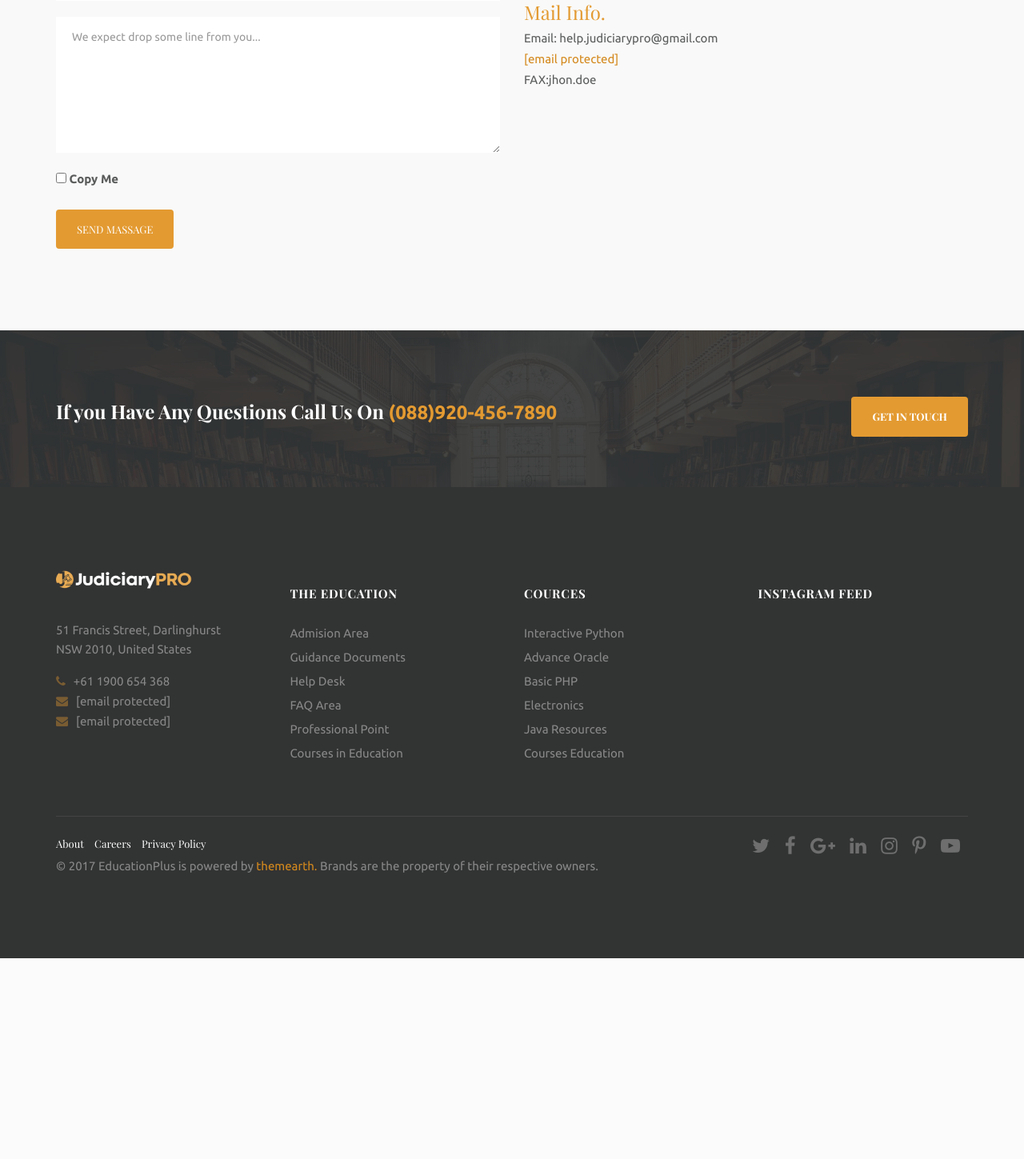
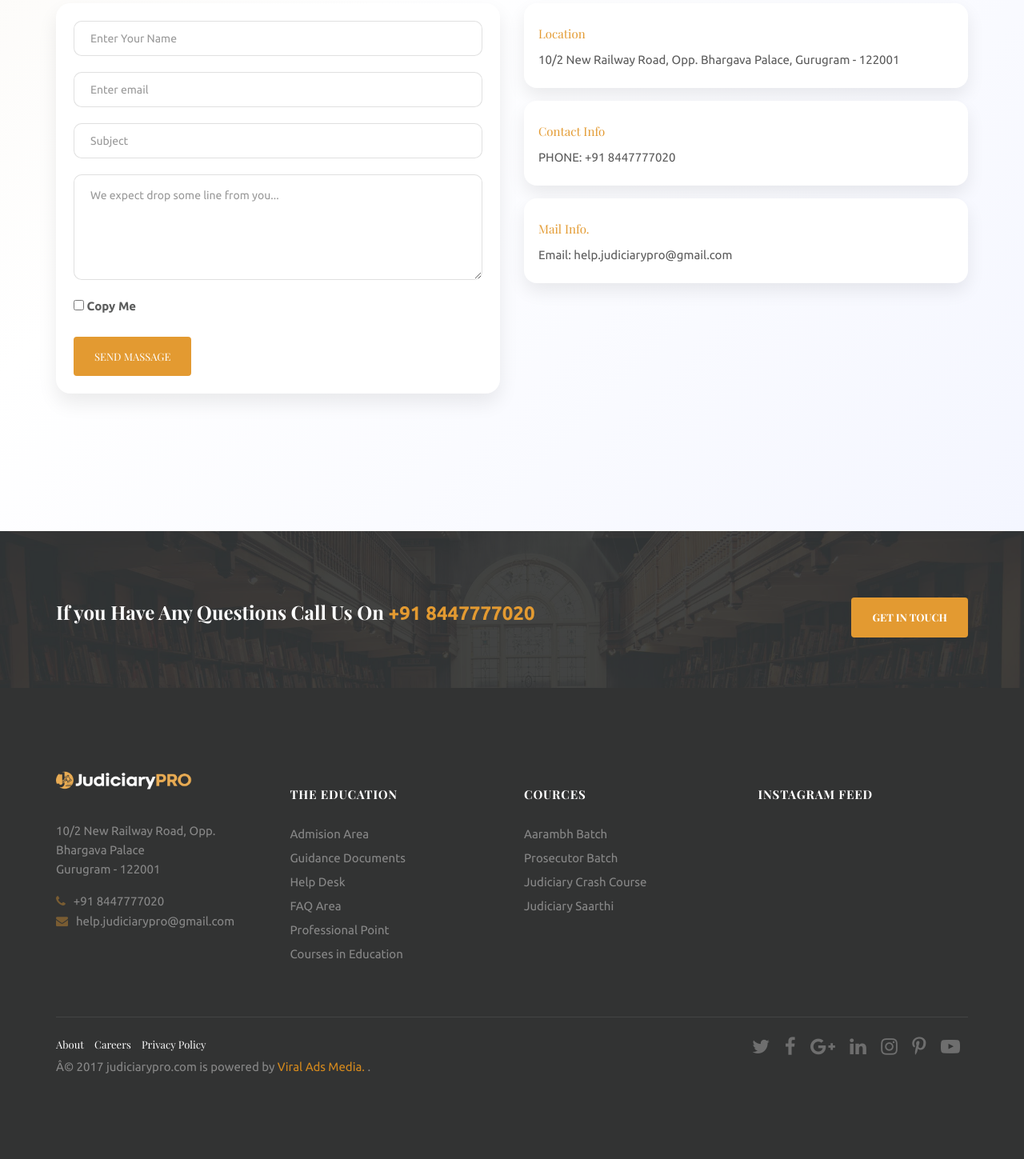
Before and after one commit to rj31portfolio/judiciarypro, a PHP site: page /contact.html in a window 1280 px wide. Shown: the part 1085-2534 px from the top of the page at 80% size. Before the commit the page ends 2283 px from the top, so only its background shows below. Run offline with PHP 8.4, Linux system fonts and the light colour scheme; some libraries are stand-ins or nearby versions; some web fonts are replaced.

Commit message:
make change and add some sections

```diff
--- a/assets/css/custom.css
+++ b/assets/css/custom.css
@@ -538,6 +538,211 @@
             }
         }
 
+        .jp-about-section {
+            padding: 70px 0;
+            background: linear-gradient(135deg, #ffffff 0%, #f7f4ee 45%, #f4f6ff 100%);
+        }
+
+        .jp-about-row {
+            display: flex;
+            align-items: center;
+        }
+
+        .jp-about-media {
+            position: relative;
+            border-radius: 20px;
+            overflow: hidden;
+            box-shadow: 0 18px 34px rgba(33, 42, 63, 0.14);
+        }
+
+        .jp-about-media img {
+            width: 100%;
+            display: block;
+        }
+
+        .jp-about-badge {
+            position: absolute;
+            left: 18px;
+            bottom: 18px;
+            background: rgba(0, 0, 0, 0.7);
+            color: #fff;
+            padding: 10px 14px;
+            border-radius: 12px;
+            font-size: 12px;
+            font-weight: 600;
+            line-height: 1.3;
+        }
+
+        .jp-about-badge span {
+            display: block;
+            font-size: 14px;
+            font-weight: 800;
+            color: #ffcc66;
+        }
+
+        .jp-about-card {
+            background: #fff;
+            border-radius: 20px;
+            padding: 26px;
+            box-shadow: 0 16px 30px rgba(18, 18, 18, 0.08);
+        }
+
+        .jp-about-card h2 {
+            font-size: 26px;
+            font-weight: 800;
+            margin: 0 0 12px;
+            color: #1b1b1b;
+        }
+
+        .jp-about-card p {
+            color: #5b5b5b;
+            font-size: 14px;
+            line-height: 1.7;
+            margin-bottom: 12px;
+        }
+
+        .jp-about-points {
+            margin: 14px 0 18px;
+        }
+
+        .jp-point {
+            display: flex;
+            align-items: flex-start;
+            gap: 10px;
+            font-size: 13px;
+            color: #3f3f3f;
+        }
+
+        .jp-point + .jp-point {
+            margin-top: 8px;
+        }
+
+        .jp-point i {
+            color: #d7a338;
+            margin-top: 2px;
+        }
+
+        .jp-about-page .jp-about-card {
+            margin-bottom: 24px;
+        }
+
+        .jp-about-stats {
+            margin-top: 20px;
+        }
+
+        .jp-stat-card {
+            background: #fff;
+            border-radius: 16px;
+            padding: 20px;
+            text-align: center;
+            box-shadow: 0 12px 24px rgba(18, 18, 18, 0.08);
+            border: 1px solid rgba(0, 0, 0, 0.06);
+            margin-bottom: 18px;
+        }
+
+        .jp-stat-card h3 {
+            margin: 0 0 6px;
+            font-size: 22px;
+            font-weight: 800;
+            color: #8a5c14;
+        }
+
+        .jp-stat-card p {
+            margin: 0;
+            font-size: 13px;
+            color: #5b5b5b;
+        }
+
+        @media (max-width: 991px) {
+            .jp-about-row {
+                flex-direction: column;
+                gap: 22px;
+            }
+        }
+
+        @media (max-width: 767px) {
+            .jp-about-section {
+                padding: 60px 0;
+            }
+
+            .jp-about-card h2 {
+                font-size: 22px;
+            }
+        }
+
+        .jp-contact-section {
+            padding: 70px 0;
+            background: linear-gradient(135deg, #f9f6f1 0%, #ffffff 45%, #f4f6ff 100%);
+        }
+
+        .jp-contact-title {
+            font-size: 28px;
+            font-weight: 800;
+            margin: 0 0 24px;
+            color: #1b1b1b;
+            text-align: center;
+        }
+
+        .jp-contact-inner .innerpage-section {
+            border-radius: 18px;
+            overflow: hidden;
+            box-shadow: 0 16px 30px rgba(33, 42, 63, 0.12);
+            margin-bottom: 26px;
+        }
+
+        .jp-contact-inner .lgx-contactform {
+            background: #fff;
+            border-radius: 18px;
+            padding: 22px;
+            box-shadow: 0 12px 24px rgba(18, 18, 18, 0.08);
+        }
+
+        .jp-contact-inner .lgx-contactform .form-control {
+            height: 44px;
+            border-radius: 10px;
+            border: 1px solid rgba(0, 0, 0, 0.12);
+            box-shadow: none;
+        }
+
+        .jp-contact-inner .lgx-contactform .form-control:focus {
+            border-color: #d7a338;
+            box-shadow: 0 0 0 3px rgba(215, 163, 56, 0.15);
+        }
+
+        .jp-contact-inner .lgx-contactform textarea.form-control {
+            height: auto;
+        }
+
+        .jp-contact-inner .contact-info .lgx-box {
+            background: #fff;
+            border-radius: 16px;
+            padding: 18px;
+            box-shadow: 0 10px 22px rgba(18, 18, 18, 0.08);
+            margin-bottom: 16px;
+        }
+
+        .jp-contact-inner .contact-info .title {
+            font-size: 15px;
+            font-weight: 700;
+            color: #1b1b1b;
+            margin-bottom: 6px;
+        }
+
+        .jp-contact-inner .contact-info p {
+            margin-bottom: 4px;
+            color: #5b5b5b;
+        }
+
+        @media (max-width: 767px) {
+            .jp-contact-section {
+                padding: 60px 0;
+            }
+
+            .jp-contact-title {
+                font-size: 24px;
+            }
+        }
+
         .jp-results {
             padding: 0px 0;
             background: #f7f7f9;
@@ -702,6 +907,7 @@
         }
 
         .jp-lead-card {
+            margin-top: 60px;
             background: #fff;
             border-radius: 18px;
             padding: 24px 24px 28px;
--- a/contact.html
+++ b/contact.html
@@ -9,10 +9,10 @@
     <!-- The above 3 meta tags *must* come first in the head -->
 
     <!-- SITE TITLE -->
-    <title>Education Plus</title>
-    <meta name="description" content="Responsive Education HTML5 Template"/>
-    <meta name="keywords" content="Bootstrap3,education,academic, university, Template, school , Responsive, HTML5"/>
-    <meta name="author" content="themearth.com"/>
+    <title>JudiciaryPRO</title>
+    <meta name="description" content="JudiciaryPRO offers judiciary and prosecutor exam preparation with clear concepts, disciplined practice, and personal mentorship."/>
+    <meta name="keywords" content="judiciary, prosecutor, exam prep, law, coaching, Gurugram"/>
+    <meta name="author" content="JudiciaryPRO"/>
 
     <!-- twitter card starts from here, if you don't need remove this section -->
     <meta name="twitter:card" content="summary"/>
@@ -28,10 +28,10 @@
     <!-- twitter card ends from here -->
 
     <!-- facebook open graph starts from here, if you don't need then delete open graph related  -->
-    <meta property="og:title" content="Your home page title"/>
+    <meta property="og:title" content="JudiciaryPRO"/>
     <meta property="og:url" content="http://your domain here.com"/>
     <meta property="og:locale" content="en_US"/>
-    <meta property="og:site_name" content="Your site name here"/>
+    <meta property="og:site_name" content="JudiciaryPRO"/>
     <!--meta property="fb:admins" content="" /-->  <!-- use this if you have  -->
     <meta property="og:type" content="website"/>
     <meta property="og:image" content="assets/img/opengraph/fbphoto.jpg"/>
@@ -82,6 +82,7 @@
 
     <!-- MODERNIZER CSS  -->
     <script src="assets/js/vendor/modernizr-2.8.3.min.js"></script>
+    <link rel="stylesheet" href="assets/css/custom.css" media="all"/>
 
 </head>
 <body class="page page-template">
@@ -98,15 +99,15 @@
 <!--HEADER-->
 <header>
     <div id="lgx-header" class="lgx-header"> <!--lgx-header-container lgx-header-container-white lgx-header-container-brand lgx-header-singlemenu-->
-        <div class="header-top header-top-white"> <!--header-top-white header-top-brand-->
+        <div class="header-top"> <!--header-top-white header-top-brand-->
             <div class="header-top-inner">
                 <div class="container">
                     <div class="row">
                         <div class="col-md-6">
                             <div class="contact">
                                 <ul class="list-inline">
-                                    <li><span class="question-text">Questions?</span> <i class="fa fa-phone" aria-hidden="true"></i> +123 125 145 </li>
-                                    <li><i class="fa fa-envelope" aria-hidden="true"></i> <a href="https://themearth.com/cdn-cgi/l/email-protection" class="__cf_email__" data-cfemail="4f3a3c2a3d212e222a0f2b20222e2621612c2022">[email&#160;protected]</a></li>
+                                    <li><i class="fa fa-phone" aria-hidden="true"></i> +91 8447777020</li>
+                                    <li><i class="fa fa-envelope" aria-hidden="true"></i> <a href="mailto:help.judiciarypro@gmail.com">help.judiciarypro@gmail.com</a></li>
                                 </ul>
                             </div>
                         </div>
@@ -126,7 +127,7 @@
                 </div>
             </div>
         </div> <!--//.header-top-->
-        <div class="lgx-header-bottom lgx-header-bottom-fixed-black lgx-header-bottom-scrol-black"> <!--lgx-header-bottom-black lgx-header-bottom-brand--><!--lgx-header-bottom-fixed lgx-header-bottom-fixed-black lgx-header-bottom-fixed-brand lgx-header-bottom-fixed-transparent--><!--lgx-header-bottom-scrol-black lgx-header-bottom-scrol-brand-->
+        <div class="lgx-header-bottom lgx-header-bottom-fixed-black lgx-header-bottom-fixed-transparent lgx-header-bottom-scrol-black"> <!--lgx-header-bottom-black lgx-header-bottom-brand--><!--lgx-header-bottom-fixed lgx-header-bottom-fixed-black lgx-header-bottom-fixed-brand lgx-header-bottom-fixed-transparent--><!--lgx-header-bottom-scrol-black lgx-header-bottom-scrol-brand-->
             <div class="container">
                 <div class="row">
                     <div class="col-xs-12">
@@ -152,75 +153,13 @@
                                         <div class="collapse navbar-collapse">
                                             <ul class="nav navbar-nav lgx-nav">
                                                 <li>
-                                                    <a href="index.html" class="dropdown-toggle active" data-toggle="dropdown" role="button" aria-haspopup="true" aria-expanded="false">Home <span class="caret"></span></a>
-                                                    <ul class="dropdown-menu multi-level">
-                                                        <li><a href="index.html">Home (Default)</a></li>
-                                                        <li><a href="home-slider.html">Home Slider</a></li>
-                                                        <li><a href="home-contentslider.html">Home Content Slider</a></li>
-                                                        <li><a href="home-typed.html">Home Typed</a></li>
-                                                        <li><a href="home-five.html">Home Five</a></li>
-                                                        <li><a href="home-six.html">Home Six</a></li>
-                                                        <li><a href="home-seven.html">Home Seven</a></li>
-                                                        <li><a href="home-eight.html">Home Eight</a></li>
-                                                    </ul>
+                                                    <a href="index.html">Home</a>
                                                 <li>
-                                                <li>
-                                                    <a href="index.html" class="dropdown-toggle active" data-toggle="dropdown" role="button" aria-haspopup="true" aria-expanded="false">Pages <span class="caret"></span></a>
-                                                    <ul class="dropdown-menu multi-level">
-                                                        <li><a href="about.html">About</a></li>
-                                                        <li><a href="service.html">Services</a></li>
-                                                        <li class="dropdown-submenu">
-                                                            <a href="#" class="dropdown-toggle active" data-toggle="dropdown" role="button" aria-haspopup="true" aria-expanded="false">Courses<span class="caret"></span></a>
-                                                            <ul class="dropdown-menu">
-                                                                <li><a href="courses.html">Courses</a></li>
-                                                                <li><a href="course-single.html">Courses Single</a></li>
-                                                            </ul>
-                                                        </li>
-                                                        <li><a href="registration.html">Registration</a></li>
-                                                        <li class="dropdown-submenu">
-                                                            <a href="#" class="dropdown-toggle active" data-toggle="dropdown" role="button" aria-haspopup="true" aria-expanded="false">Teachers<span class="caret"></span></a>
-                                                            <ul class="dropdown-menu">
-                                                                <li><a href="teachers.html">Teachers</a></li>
-                                                                <li><a href="teacher-single.html">Teacher Single</a></li>
-                                                            </ul>
-                                                        </li>
-                                                        <li class="dropdown-submenu">
-                                                            <a href="#" class="dropdown-toggle active" data-toggle="dropdown" role="button" aria-haspopup="true" aria-expanded="false">Events <span class="caret"></span></a>
-                                                            <ul class="dropdown-menu">
-                                                                <li><a href="events.html">Events</a></li>
-                                                                <li><a href="event-single.html">Event Single</a></li>
-                                                            </ul>
-                                                        </li>
-                                                        <li class="dropdown-submenu">
-                                                            <a href="#" class="dropdown-toggle active" data-toggle="dropdown" role="button" aria-haspopup="true" aria-expanded="false">News <span class="caret"></span></a>
-                                                            <ul class="dropdown-menu">
-                                                                <li><a href="news.html">News</a></li>
-                                                                <li><a href="news-single.html">News Single</a></li>
-                                                            </ul>
-                                                        </li>
-                                                        <li><a href="gallery.html">Gallery</a></li>
-                                                        <li><a href="contact.html">Contact</a></li>
-                                                        <li class="dropdown-submenu">
-                                                            <a href="#" class="dropdown-toggle active" data-toggle="dropdown" role="button" aria-haspopup="true" aria-expanded="false">Dropdown <span class="caret"></span></a>
-                                                            <ul class="dropdown-menu">
-                                                                <li class="dropdown-submenu">
-                                                                    <a href="#" class="dropdown-toggle active" data-toggle="dropdown" role="button" aria-haspopup="true" aria-expanded="false">Dropdown Two<span class="caret"></span></a>
-                                                                    <ul class="dropdown-menu">
-                                                                        <li><a href="#">Dropdown Three</a></li>
-                                                                        <li><a href="#">Dropdown Three</a></li>
-                                                                    </ul>
-                                                                </li>
-                                                                <li><a href="#">Dropdown Two</a></li>
-                                                                <li><a href="#">Dropdown Two</a></li>
-                                                            </ul>
-                                                        </li>
-                                                    </ul>
-                                                </li>
-                                                <li><a class="lgx-scroll active" href="about.html">About</a></li>
-                                                <li><a class="lgx-scroll" href="courses.html">Courses</a></li>
-                                                <li><a class="lgx-scroll" href="events.html">Events</a></li>
-                                                <li><a class="lgx-scroll" href="news.html">News</a></li>
-                                                <li><a class="lgx-scroll" href="contact.html">Contact</a></li>
+                                                <li><a class="lgx-scroll" href="about.html">About</a></li>
+                                                <li><a class="lgx-scroll" href="index.html#lgx-courses">Courses</a></li>
+                                                <li><a class="lgx-scroll" href="index.html#lgx-events">Events</a></li>
+                                                <li><a class="lgx-scroll" href="index.html#lgx-news">News</a></li>
+                                                <li><a class="lgx-scroll active" href="contact.html">Contact</a></li>
                                                 <li class="hidden-xs"><a href="#toggle-search" class="search-animate"><span class="glyphicon glyphicon-search"></span></a></li>
                                             </ul>
                                         </div>
@@ -279,15 +218,18 @@
 
 
 
-    <section>
-        <div id="lgx-contact" class="lgx-contact">
+    <section class="jp-contact-section">
+        <div id="lgx-contact" class="lgx-contact jp-contact-inner">
             <div class="lgx-inner">
                 <div class="container">
                     <div class="row">
                         <div class="col-xs-12">
-                            <div class="innerpage-section">
-                                <div class="lgxmapcanvas map-canvas-default" id="map_canvas"> </div>
-                            </div>
+                            <h1 class="jp-contact-title">Our Location</h1>
+                        </div>
+                    </div>
+                    <div class="row">
+                        <div class="col-xs-12">
+                          <iframe src="https://www.google.com/maps/embed?pb=!1m18!1m12!1m3!1d3507.5355045642664!2d77.02836107456596!3d28.463415391742025!2m3!1f0!2f0!3f0!3m2!1i1024!2i768!4f13.1!3m3!1m2!1s0x390d1835c98db99b%3A0x10ef09db8081083b!2sJudiciaryPRO%20%5BCivil%20Judge%2C%20CLAT%20%26%20LLM%5D!5e0!3m2!1sen!2sin!4v1771587078641!5m2!1sen!2sin" width="100%" height="450" style="border:0;" allowfullscreen="" loading="lazy" referrerpolicy="no-referrer-when-downgrade"></iframe>
                         </div>
                     </div><!--//.ROW-->
 
@@ -355,7 +297,7 @@
                                     <!--<span class="lgx-icon"><i class="fa fa-headphones"></i></span>-->
                                     <div class="address">
                                         <h3 class="title">Contact Info</h3>
-                                        <p>PHONE:+01- 8447777020</p>
+                                        <p>PHONE: +91 8447777020</p>
 
                                     </div>
                                 </div>
@@ -364,8 +306,6 @@
                                     <div class="address">
                                         <h3 class="title">Mail Info.</h3>
                                         <p>Email: help.judiciarypro@gmail.com</p>
-                                        <p><a href="https://themearth.com/cdn-cgi/l/email-protection" class="__cf_email__" data-cfemail="5d37353233733932381d38253c302d31386f733e3230">[email&#160;protected]</a></p>
-                                        <p>FAX:jhon.doe</p>
                                     </div>
                                 </div>
                             </div>
@@ -390,7 +330,7 @@
                     <div class="row">
                         <div class="col-xs-12">
                             <h3 class="lgx-getintouch">
-                                If you Have Any Questions Call Us On <span>(088)920-456-7890</span>
+                                If you Have Any Questions Call Us On <span>+91 8447777020</span>
                                 <a class="lgx-btn lgx-btn-contact rippler rippler-default" href="contact.html">Get In Touch</a>
                             </h3>
                         </div>
@@ -405,13 +345,12 @@
                         <div class="lgx-footer-single">
                             <a class="logo" href="index.html"><img src="assets/img/logo2.png" alt="Logo"></a>
                             <address>
-                                51 Francis Street, Darlinghurst <br>
-                                NSW 2010, United States
+                                10/2 New Railway Road, Opp. Bhargava Palace <br>
+                                Gurugram - 122001
                             </address>
                             <ul class="list-unstyled lgx-address-info">
-                                <li><i class="fa fa-phone"></i>+61 1900 654 368</li>
-                                <li><i class="fa fa-envelope"></i><a href="https://themearth.com/cdn-cgi/l/email-protection" class="__cf_email__" data-cfemail="157a73737c7670557071607674617c7a7b657960663b767a78">[email&#160;protected]</a></li>
-                                <li><i class="fa fa-envelope"></i><a href="https://themearth.com/cdn-cgi/l/email-protection" class="__cf_email__" data-cfemail="6f000909060c0a5d2f0a0b1a0c0e1b0600011f031a1c410c0002410e1a">[email&#160;protected]</a></li>
+                                <li><i class="fa fa-phone"></i>+91 8447777020</li>
+                                <li><i class="fa fa-envelope"></i><a href="mailto:help.judiciarypro@gmail.com">help.judiciarypro@gmail.com</a></li>
                             </ul>
                         </div>
                     </div>
@@ -432,12 +371,10 @@
                         <div class="lgx-footer-single">
                             <h2 class="title">Cources</h2>
                             <ul class="list-unstyled">
-                                <li><a href="#">Interactive Python</a></li>
-                                <li><a href="#">Advance Oracle</a></li>
-                                <li><a href="#">Basic PHP</a></li>
-                                <li><a href="#">Electronics</a></li>
-                                <li><a href="#">Java Resources</a></li>
-                                <li><a href="#">Courses Education</a></li>
+                                <li><a href="#">Aarambh Batch</a></li>
+                                <li><a href="#">Prosecutor Batch</a></li>
+                                <li><a href="#">Judiciary Crash Course</a></li>
+                                <li><a href="#">Judiciary Saarthi</a></li>
                             </ul>
                         </div>
                     </div>
@@ -456,7 +393,7 @@
                             <li><a href="#">Careers</a></li>
                             <li><a href="#">Privacy Policy</a></li>
                         </ul>
-                        <p>© 2017 EducationPlus is powered by <a href="http://www.themearth.com/">themearth.</a> Brands are the property of their respective owners.</p>
+                        <p>Â© 2017 judiciarypro.com is powered by <a href="http://www.viraladsmedia.com/">Viral Ads Media.</a> .</p>
                     </div>
                     <ul class=" list-inline lgx-social-footer">
                         <li><a href="#"><i class="fa fa-twitter"></i></a></li>
@@ -468,7 +405,6 @@
                         <li><a href="#"><i class="fa fa-youtube-play"></i></a></li>
                     </ul>
                 </div>
-
             </div>
             <!-- //.CONTAINER -->
         </div>
```
Also changed, not shown: about.html (+42 -26 lines), events.html (+18 -84 lines), index.html (+28 -32 lines), news.html (+18 -84 lines), assets/img/leadslider/1.jpeg (added), assets/img/leadslider/2.jpeg (added), assets/img/leadslider/3.jpeg (added).
